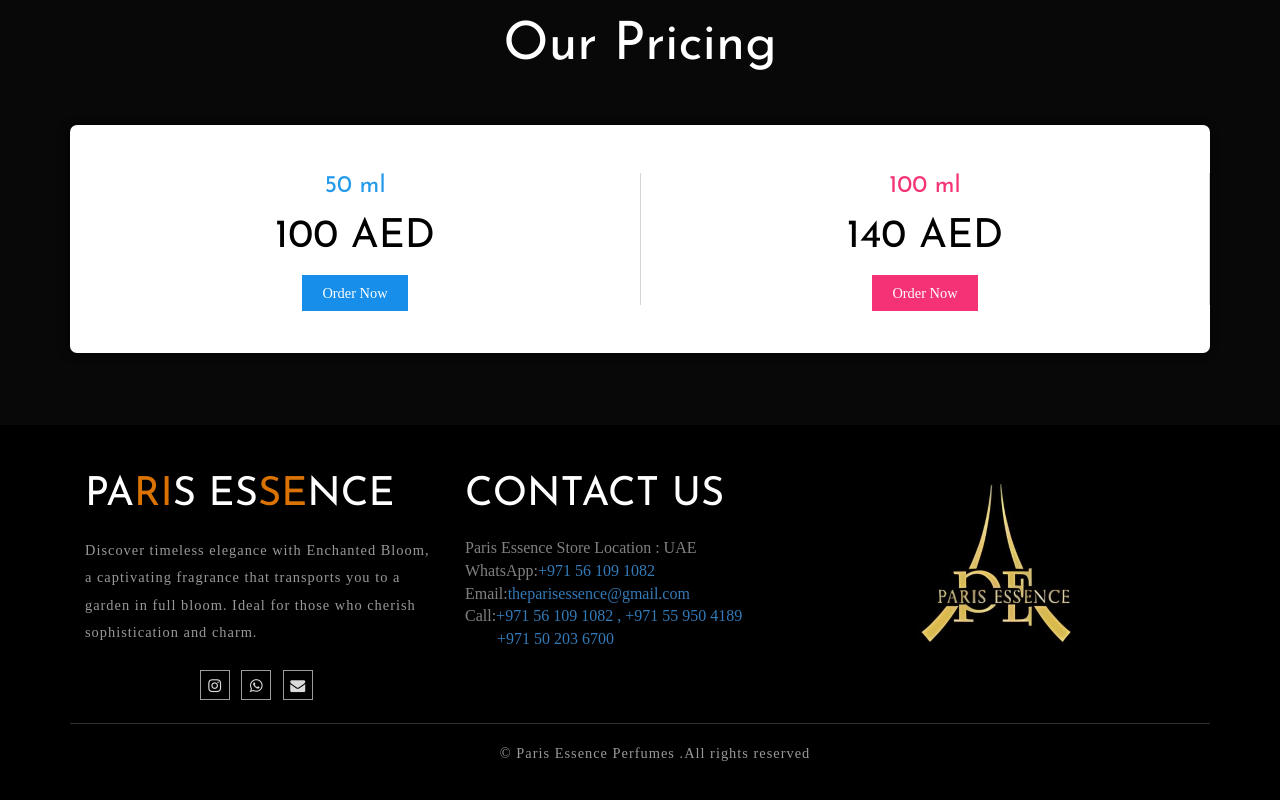
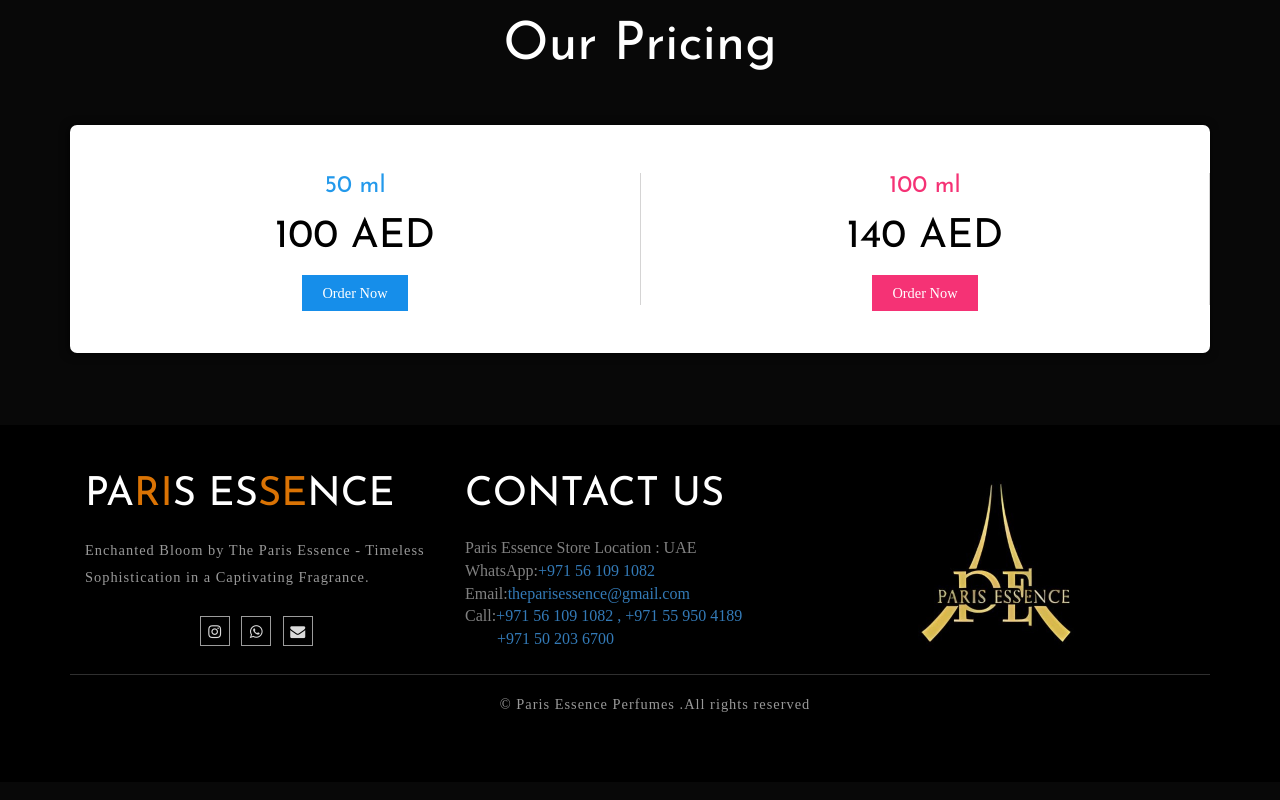
Before and after one commit to Nibras-S/parisessence, a plain HTML site: page web/index.html in a window 1280 px wide. Shown: the part 2249-3049 px from the top of the page. Drawn offline with nearby package versions, Linux system fonts and the light colour scheme.

Commit message:
Update index.html

```diff
--- a/web/index.html
+++ b/web/index.html
@@ -359,7 +359,7 @@
 					<div class="col-md-4 footer-logo">
 						<h2>
 							PA<span style="color: rgba(232, 122, 4, 0.941);">RI</span>S ES<span style="color: rgba(232, 122, 4, 0.941);">SE</span>NCE</h2>
-						<p>Discover timeless elegance with Enchanted Bloom, a captivating fragrance that transports you to a garden in full bloom. Ideal for those who cherish sophistication and charm.
+						<p>Enchanted Bloom by The Paris Essence - Timeless Sophistication in a Captivating Fragrance.
 
 						</p>
 						<div class="footer-social-grids-w3l">
```
